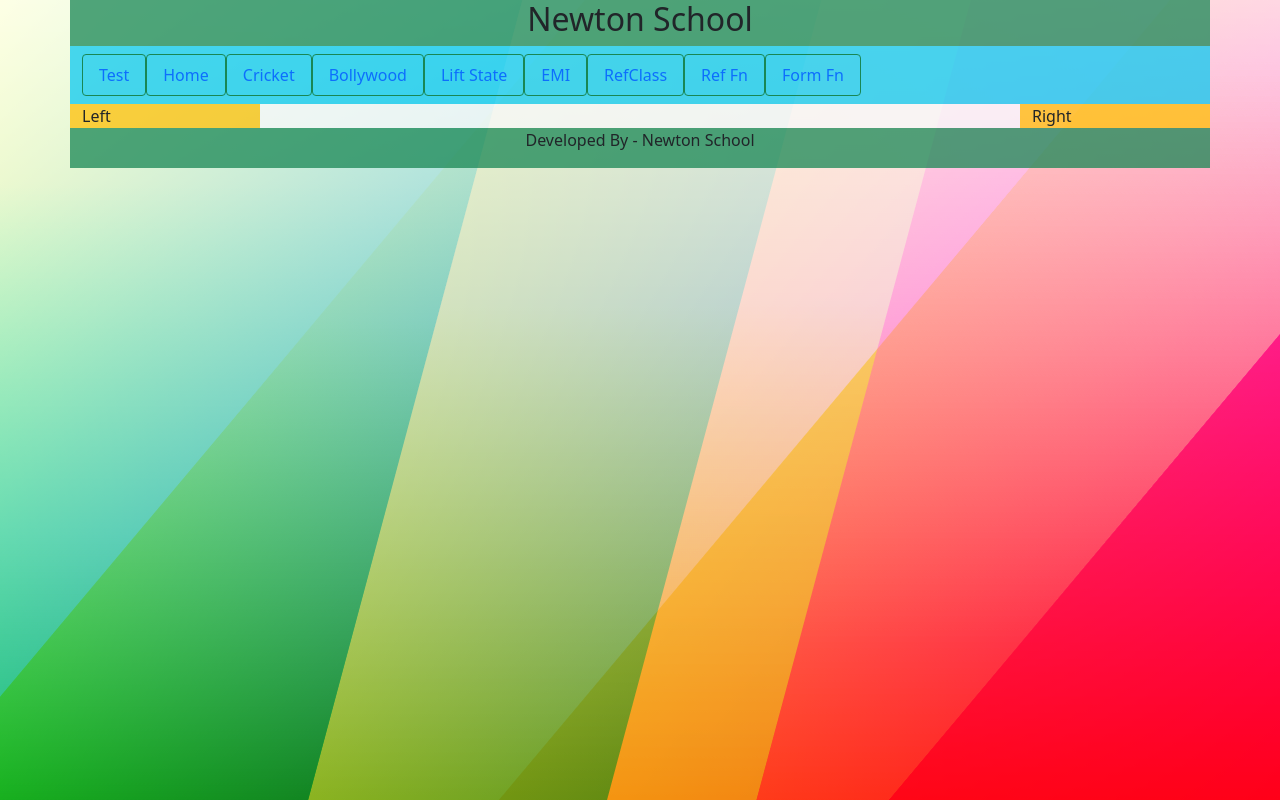
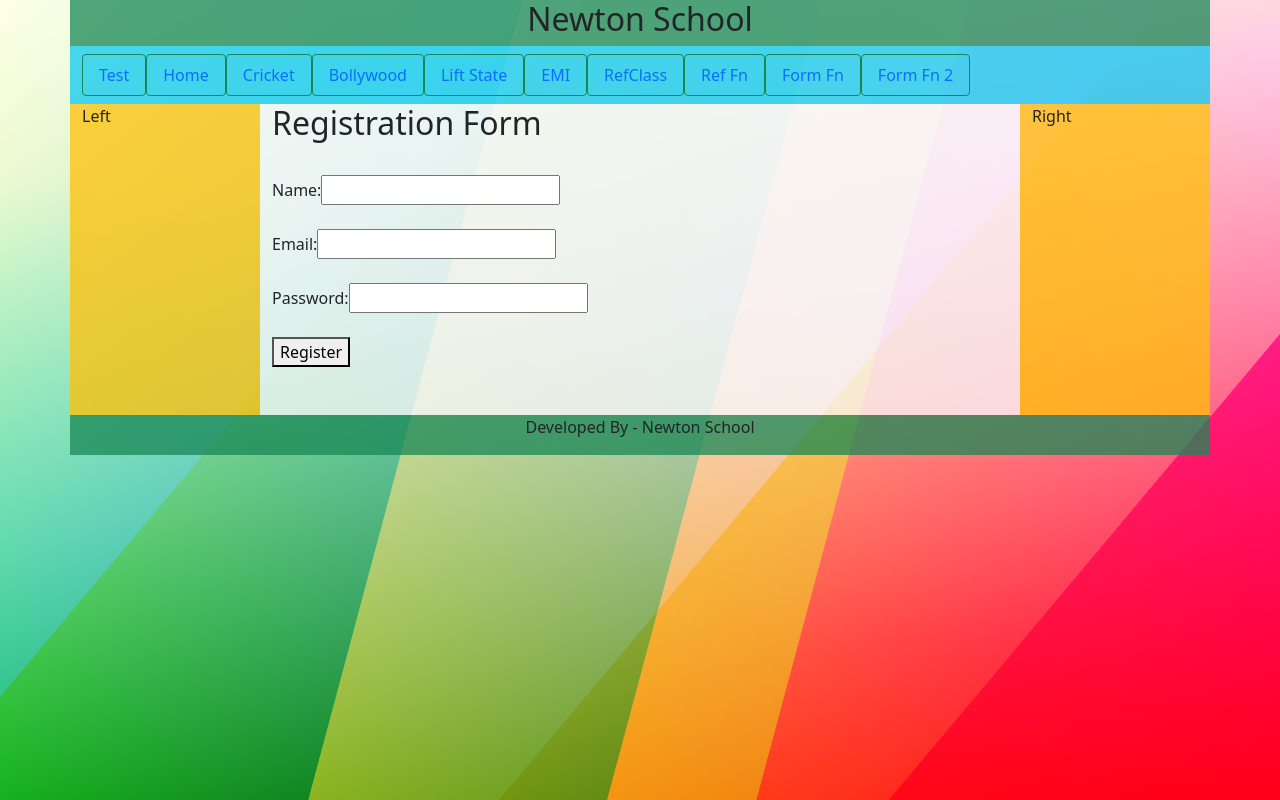
Before and after one commit to himadameen/react_practice, a React (Create React App) app: page /formfn2 in a window 1280 px wide. Built offline with nearby package versions, Linux system fonts and the light colour scheme.

Commit message:
12th May 2022 - Session

```diff
--- a/src/App.js
+++ b/src/App.js
@@ -12,6 +12,7 @@ import EMI from './emi/EMI';
 import RefClass from './RefClass';
 import RefFn from './RefFn';
 import FormFn from './FormFn';
+import FormFnValidation from './FormFnValidation';
 
 import Header from './common/Header';
 import Menubar from './common/Menubar';
@@ -38,6 +39,7 @@ function App() {
               <Route path='/refclass' element={<RefClass/>}/>
               <Route path='/reffn' element={<RefFn/>}/>
               <Route path='/formfn' element={<FormFn/>}/>
+              <Route path='/formfn2' element={<FormFnValidation/>}/>
             </Routes>
           </div>
           <Right/>
--- a/src/Cricket.js
+++ b/src/Cricket.js
@@ -6,7 +6,9 @@ class Cricket extends Component {
     constructor() {
         super();
         this.state = {
-            count: 0
+            count: 0,
+            // count2: 0,
+            // sum:0
         }
     }
     increment = () => {
@@ -19,6 +21,13 @@ class Cricket extends Component {
         this.setState({
             count: this.state.count + 1
         })
+        // For state update dependant on other state
+        // this.setState({
+        //     count2: this.state.count2 + 1
+        // })
+        // this.setState((prevState) =>({
+        //     sum: prevState.count + prevState.count2
+        // }))
         console.log(this.state.count);//old value
         console.log('increment function over ...');
         //setState is an async method - it expects new state object as parameter, not function
--- /dev/null
+++ b/src/FormFnValidation.js
@@ -0,0 +1,80 @@
+import React, { useEffect, useState } from 'react';
+
+const FormFnValidation = () => {
+    const [formStatus, setFormStatus] = useState(false);
+    const initialValues = {username: '', email: '', password: ''};
+    const [formData, setFormData] = useState(initialValues);
+    const [formErrors, setFormErrors] = useState({});
+
+    const handleChange = (event) => {
+        console.log('event', event.target.value, event.target.name);
+        setFormData({...formData, [event.target.name]: event.target.value});
+    }
+
+    const handleSubmit = (event) => {
+        event.preventDefault();
+        console.log('FormData Submitted...', formData);
+        const errorRet = validateForm(formData);
+        setFormErrors(errorRet);
+        if(Object.keys(errorRet).length === 0) {
+            setFormStatus(true);
+            console.log('--------------hahah------------------')
+            //api call - formData
+            setFormData(initialValues);
+        }
+    }
+
+    const validateForm = (form_Data) => {
+        let error = {};
+        if(!form_Data.username) {   //username is blank
+            error.username = 'Please, enter username...'
+        }
+        if(!form_Data.email) {   //email is blank
+            error.email = 'Please, enter email...'
+        }
+        if(!form_Data.password) {   //password is blank
+            error.password = 'Please, enter password...'
+        }
+        if(!form_Data.email.match(/^(([^<>()[\]\\.,;:\s@"]+(\.[^<>()[\]\\.,;:\s@"]+)*)|(".+"))@((\[[0-9]{1,3}\.[0-9]{1,3}\.[0-9]{1,3}\.[0-9]{1,3}\])|(([a-zA-Z\-0-9]+\.)+[a-zA-Z]{2,}))$/)) {   //password is blank
+            error.email = 'Please type valid email format ...'
+        }
+        if(form_Data.password.length < 10) {   //password is blank
+            error.password = 'Please enter 10 characters  ...'
+        }
+        if(!form_Data.username.match(/[A-Za-z]/) ) {   //password is blank
+            error.username = 'Please enter non digit charatcters  ...'
+        }
+        return error;
+    };
+
+
+    return(
+        <>
+            <h2>Registration Form</h2>
+                <br></br>
+                <form>
+                    Name:
+                    <input type="text" name="username" required onChange={handleChange} value={formData.username} />
+                    <div className='text-danger'>{formErrors.username}</div>
+                    <br></br>
+                    Email:
+                    <input type="email" name="email" onChange={handleChange} value={formData.email} />
+                    <div className='text-danger'>{formErrors.email}</div>
+                    <br></br>
+                    Password:
+                    <input type="password" name="password" onChange={handleChange} value={formData.password} />
+                    <div className='text-danger'>{formErrors.password}</div>
+                    <br></br>
+                    <button type="submit" onClick={handleSubmit}>Register</button>
+                </form>
+                <br></br>
+                {formStatus && <div>Form Successfully Submitted...</div>}
+                <br></br>
+        </>
+    )
+}
+
+export default FormFnValidation;
+
+
+// Formic library - form handling
--- a/src/common/Menubar.js
+++ b/src/common/Menubar.js
@@ -17,6 +17,7 @@ const Menubar = ()=>{
                     <Link to='/refclass' className='nav-link btn btn-outline-success'>RefClass</Link>
                     <Link to='/reffn' className='nav-link btn btn-outline-success'>Ref Fn</Link>
                     <Link to='/formfn' className='nav-link btn btn-outline-success'>Form Fn</Link>
+                    <Link to='/formfn2' className='nav-link btn btn-outline-success'>Form Fn 2</Link>
                 </Navbar>
             </div>
             </div>
```
